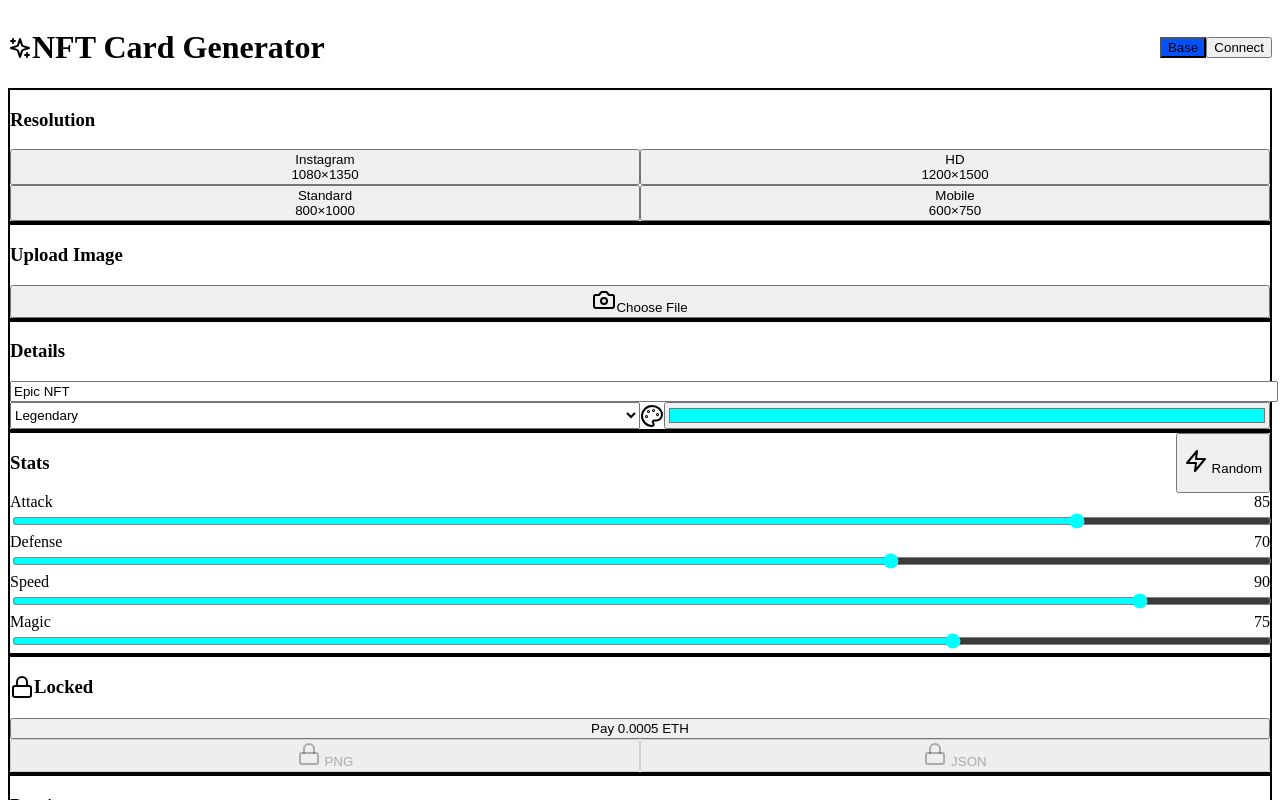
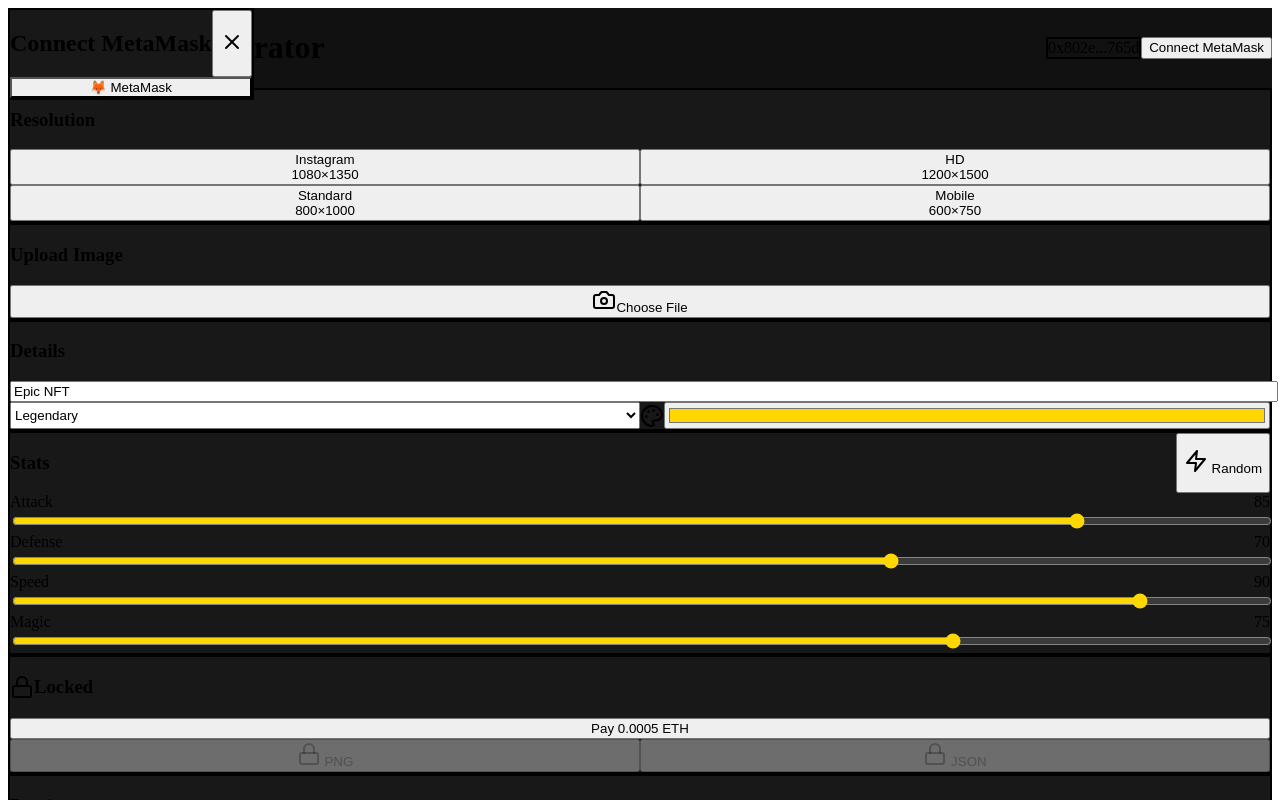
Before and after one commit to 00impera/nft-generator, a React (Vite) app: page / in a window 1280 px wide. Both pictures are taken after a click on the button "Pay 0.0005 ETH". Shown: the top 800 px of the page. Built offline with nearby package versions, Linux system fonts and the light colour scheme.

Commit message:
feat: gold/black theme and MetaMask-only connect

```diff
--- a/src/App.jsx
+++ b/src/App.jsx
@@ -1,11 +1,8 @@
 import React, { useState, useRef, useEffect } from 'react';
-import { Upload, Download, Sparkles, Zap, Camera, Palette, Wallet, X, Check, Network, Lock, Unlock, LayoutDashboard, CreditCard } from 'lucide-react';
+import { Download, Sparkles, Zap, Camera, Palette, Wallet, X, Check, Lock, Unlock } from 'lucide-react';
 
 const NETWORKS = {
-  eth: { name: 'Ethereum', chainId: '0x1', symbol: 'ETH', fee: '0.001', color: '#627EEA' },
-  bsc: { name: 'BSC', chainId: '0x38', symbol: 'BNB', fee: '0.003', color: '#F3BA2F' },
-  polygon: { name: 'Polygon', chainId: '0x89', symbol: 'MATIC', fee: '1.0', color: '#8247E5' },
-  base: { name: 'Base', chainId: '0x2105', symbol: 'ETH', fee: '0.0005', color: '#0052FF' }
+  base: { name: 'Base', chainId: '0x2105', symbol: 'ETH', fee: '0.0005', color: '#FFD700' }
 };
 const TREASURY = '0x802ef4dd42d736ef4eff0a32a6dcceae151b765d';
 
@@ -14,22 +11,18 @@
   const [name, setName] = useState('Epic NFT');
   const [rarity, setRarity] = useState('Legendary');
   const [stats, setStats] = useState({ attack: 85, defense: 70, speed: 90, magic: 75 });
-  const [chain, setChain] = useState('base');
-  const [color, setColor] = useState('#00ffff');
+  const [color, setColor] = useState('#FFD700');
   const [resolution, setResolution] = useState({ width: 1080, height: 1350 });
   const [wallet, setWallet] = useState(null);
   const [provider, setProvider] = useState(null);
   const [showWallet, setShowWallet] = useState(false);
-  const [showNetwork, setShowNetwork] = useState(false);
   const [txStatus, setTxStatus] = useState(null);
   const [isPaid, setIsPaid] = useState(false);
   const [txHash, setTxHash] = useState(null);
   const fileInputRef = useRef();
   const canvasRef = useRef();
 
-  useEffect(() => {
-    checkWallet();
-  }, []);
+  useEffect(() => { checkWallet(); }, []);
 
   const checkWallet = async () => {
     try {
@@ -41,52 +34,26 @@
           setProvider(p);
         }
       }
-    } catch (err) {
-      console.error(err);
-    }
+    } catch (err) { console.error(err); }
   };
 
   const connectWallet = async () => {
     try {
       const p = window.ethereum;
-      if (!p) {
-        alert('Please install MetaMask!');
-        return;
-      }
+      if (!p) { alert('Please install MetaMask!'); return; }
       const accounts = await p.request({ method: 'eth_requestAccounts' });
       setWallet(accounts[0]);
       setProvider(p);
       setShowWallet(false);
-    } catch (err) {
-      alert('Connection failed: ' + err.message);
-    }
-  };
-
-  const switchNetwork = async (net) => {
-    try {
-      await provider.request({
-        method: 'wallet_switchEthereumChain',
-        params: [{ chainId: NETWORKS[net].chainId }]
-      });
-      setChain(net);
-      setShowNetwork(false);
-    } catch (err) {
-      if (err.code === 4902) alert('Please add this network to your wallet');
-    }
+    } catch (err) { alert('Connection failed: ' + err.message); }
   };
 
   const mintWithPayment = async () => {
-    if (!wallet) {
-      setShowWallet(true);
-      return;
-    }
-    if (!media) {
-      alert('⚠️ Upload an image first!');
-      return;
-    }
+    if (!wallet) { setShowWallet(true); return; }
+    if (!media) { alert('⚠️ Upload an image first!'); return; }
     try {
       setTxStatus('pending');
-      const net = NETWORKS[chain];
+      const net = NETWORKS.base;
       const value = '0x' + BigInt(Math.floor(parseFloat(net.fee) * 1e18)).toString(16);
       const tx = await provider.request({
         method: 'eth_sendTransaction',
@@ -99,27 +66,18 @@
     } catch (err) {
       setTxStatus('failed');
       setTimeout(() => setTxStatus(null), 3000);
-      if (err.code === 4001) {
-        alert('❌ Transaction cancelled');
-      } else if (err.message?.includes('insufficient')) {
-        alert(`💰 Need ${NETWORKS[chain].fee} ${NETWORKS[chain].symbol}`);
-      } else {
-        alert('❌ Transaction failed: ' + err.message);
-      }
+      if (err.code === 4001) { alert('❌ Transaction cancelled'); }
+      else if (err.message?.includes('insufficient')) { alert(`💰 Need 0.0005 ETH`); }
+      else { alert('❌ Transaction failed: ' + err.message); }
     }
   };
 
   const handleMediaUpload = (e) => {
     const file = e.target.files?.[0];
     if (!file) return;
-    if (file.size > 10 * 1024 * 1024) {
-      alert('File too large! Max 10MB');
-      return;
-    }
+    if (file.size > 10 * 1024 * 1024) { alert('File too large! Max 10MB'); return; }
     const reader = new FileReader();
-    reader.onload = (ev) => {
-      setMedia(ev.target.result);
-    };
+    reader.onload = (ev) => { setMedia(ev.target.result); };
     reader.readAsDataURL(file);
   };
 
@@ -133,17 +91,13 @@
   };
 
   const downloadMetadata = () => {
-    if (!isPaid) {
-      alert('🔒 Pay to unlock downloads!');
-      return;
-    }
+    if (!isPaid) { alert('🔒 Pay to unlock downloads!'); return; }
     const metadata = {
       name,
-      description: `${rarity} NFT on ${NETWORKS[chain].name}`,
+      description: `${rarity} NFT on Base`,
       image: media || "ipfs://",
       attributes: [
         { trait_type: 'Rarity', value: rarity },
-        { trait_type: 'Chain', value: NETWORKS[chain].name },
         { trait_type: 'Attack', value: stats.attack },
         { trait_type: 'Defense', value: stats.defense },
         { trait_type: 'Speed', value: stats.speed },
@@ -161,22 +115,16 @@
   };
 
   const downloadCard = () => {
-    if (!isPaid) {
-      alert('🔒 Pay to unlock downloads!');
-      return;
-    }
+    if (!isPaid) { alert('🔒 Pay to unlock downloads!'); return; }
     const canvas = canvasRef.current;
     const ctx = canvas.getContext('2d');
     const { width, height } = resolution;
     canvas.width = width;
     canvas.height = height;
-    const gradient = ctx.createLinearGradient(0, 0, 0, height);
-    gradient.addColorStop(0, color);
-    gradient.addColorStop(1, '#1a1a2e');
-    ctx.fillStyle = gradient;
+    ctx.fillStyle = "#181818";
     ctx.fillRect(0, 0, width, height);
     ctx.strokeStyle = color;
-    ctx.lineWidth = width * 0.015;
+    ctx.lineWidth = width * 0.02;
     ctx.shadowBlur = 30;
     ctx.shadowColor = color;
     ctx.strokeRect(ctx.lineWidth/2, ctx.lineWidth/2, width - ctx.lineWidth, height - ctx.lineWidth);
@@ -200,18 +148,16 @@
         drawText();
       };
       img.src = media;
-    } else {
-      drawText();
-    }
+    } else { drawText(); }
     function drawText() {
-      ctx.fillStyle = '#ffffff';
+      ctx.fillStyle = color;
       ctx.shadowColor = color;
       ctx.shadowBlur = 10;
       ctx.font = `bold ${width * 0.06}px Arial`;
       ctx.textAlign = 'center';
       ctx.fillText(name, width / 2, height * 0.70);
       ctx.font = `${width * 0.04}px Arial`;
-      ctx.fillStyle = color;
+      ctx.fillStyle = "#fff";
       ctx.fillText(rarity, width / 2, height * 0.76);
       ctx.shadowBlur = 0;
       const statsY = height * 0.80;
@@ -220,7 +166,7 @@
       ctx.strokeStyle = color;
       ctx.lineWidth = 2;
       ctx.strokeRect(width * 0.08, statsY, width * 0.84, height * 0.10);
-      ctx.fillStyle = '#fff';
+      ctx.fillStyle = color;
       ctx.font = `bold ${width * 0.035}px Arial`;
       ctx.textAlign = 'left';
       ctx.fillText(`⚔️ ${stats.attack}`, width * 0.12, statsY + height * 0.035);
@@ -230,7 +176,7 @@
       ctx.font = `${width * 0.025}px Arial`;
       ctx.textAlign = 'center';
       ctx.fillStyle = color;
-      ctx.fillText(`${NETWORKS[chain].name} • ${resolution.width}×${resolution.height}`, width / 2, height * 0.95);
+      ctx.fillText(`Base • ${resolution.width}×${resolution.height}`, width / 2, height * 0.95);
       const link = document.createElement('a');
       link.download = `${name.replace(/\s+/g, '_')}_${resolution.width}x${resolution.height}.png`;
       link.href = canvas.toDataURL('image/png');
@@ -238,35 +184,50 @@
     }
   };
 
-  const net = NETWORKS[chain];
+  const net = NETWORKS.base;
 
   return (
-    <div className="min-h-screen bg-gradient-to-br from-gray-900 via-purple-900 to-gray-900 p-4">
-      <div className="max-w-6xl mx-auto">
+    <div className="min-h-screen bg-[#111] p-4">
+      {showWallet && (
+        <div className="fixed inset-0 bg-black/90 z-50 flex items-center justify-center p-4">
+          <div className="bg-[#181818] border-2 border-yellow-400 rounded-xl p-6 max-w-sm w-full">
+            <div className="flex justify-between mb-4">
+              <h2 className="text-yellow-400 font-bold">Connect MetaMask</h2>
+              <button onClick={() => setShowWallet(false)} className="text-gray-400">
+                <X className="w-5 h-5" />
+              </button>
+            </div>
+            <button onClick={connectWallet} className="w-full bg-gradient-to-r from-yellow-400 to-yellow-600 text-black font-bold py-3 rounded-lg">
+              🦊 MetaMask
+            </button>
+          </div>
+        </div>
+      )}
+      <div className="max-w-3xl mx-auto">
         <div className="flex justify-between items-center mb-6">
-          <h1 className="text-3xl font-bold text-white flex items-center gap-2">
-            <Sparkles className="w-8 h-8 text-cyan-400" />
+          <h1 className="text-3xl font-bold text-yellow-400 flex items-center gap-2">
+            <Sparkles className="w-8 h-8 text-yellow-400" />
             NFT Card Generator
           </h1>
           <div className="flex gap-2">
-            <button onClick={() => setShowNetwork(true)} className="px-4 py-2 rounded-lg text-white font-bold" style={{ background: net.color }}>
-              {net.name}
-            </button>
+            <div className="bg-black px-4 py-2 rounded-lg border-2 border-yellow-400">
+              <span className="text-yellow-400 text-sm">{TREASURY.slice(0,6)}...{TREASURY.slice(-4)}</span>
+            </div>
             {wallet ? (
-              <div className="bg-green-900 px-4 py-2 rounded-lg border-2 border-green-500">
-                <span className="text-white text-sm">{wallet.slice(0,6)}...{wallet.slice(-4)}</span>
+              <div className="bg-black px-4 py-2 rounded-lg border-2 border-green-500">
+                <span className="text-green-400 text-sm">{wallet.slice(0,6)}...{wallet.slice(-4)}</span>
               </div>
             ) : (
-              <button onClick={() => setShowWallet(true)} className="bg-cyan-500 px-4 py-2 rounded-lg text-white font-bold">
-                Connect
+              <button onClick={() => setShowWallet(true)} className="bg-yellow-400 px-4 py-2 rounded-lg text-black font-bold">
+                Connect MetaMask
               </button>
             )}
           </div>
         </div>
         <div className="grid lg:grid-cols-2 gap-6">
           <div className="space-y-4">
-            <div className="bg-gray-800 rounded-xl p-4 border-2 border-gray-700">
-              <h3 className="text-white font-bold mb-3">Resolution</h3>
+            <div className="bg-[#181818] rounded-xl p-4 border-2 border-yellow-400">
+              <h3 className="text-yellow-400 font-bold mb-3">Resolution</h3>
               <div className="grid grid-cols-2 gap-2">
                 {[
                   { w: 1080, h: 1350, label: 'Instagram' },
@@ -274,103 +235,103 @@
                   { w: 800, h: 1000, label: 'Standard' },
                   { w: 600, h: 750, label: 'Mobile' }
                 ].map(res => (
-                  <button key={res.w} onClick={() => setResolution({ width: res.w, height: res.h })} className={`py-2 rounded-lg font-bold ${resolution.width === res.w ? 'bg-cyan-500 text-white' : 'bg-gray-700 text-gray-300'}`}>
+                  <button key={res.w} onClick={() => setResolution({ width: res.w, height: res.h })} className={`py-2 rounded-lg font-bold ${resolution.width === res.w ? 'bg-yellow-400 text-black' : 'bg-black text-yellow-400'}`}>
                     {res.label}<br/><span className="text-xs">{res.w}×{res.h}</span>
                   </button>
                 ))}
               </div>
             </div>
-            <div className="bg-gray-800 rounded-xl p-4 border-2 border-gray-700">
-              <h3 className="text-white font-bold mb-3">Upload Image</h3>
+            <div className="bg-[#181818] rounded-xl p-4 border-2 border-yellow-400">
+              <h3 className="text-yellow-400 font-bold mb-3">Upload Image</h3>
               <input ref={fileInputRef} type="file" accept="image/*" onChange={handleMediaUpload} className="hidden" />
-              <button onClick={() => fileInputRef.current?.click()} className="w-full bg-cyan-500 text-white py-3 rounded-lg font-bold">
+              <button onClick={() => fileInputRef.current?.click()} className="w-full bg-yellow-400 text-black py-3 rounded-lg font-bold">
                 <Camera className="w-5 h-5 inline mr-2" />
                 Choose File
               </button>
               {media && (
-                <div className="mt-2 p-2 bg-green-900 border border-green-500 rounded text-green-400 text-sm">
+                <div className="mt-2 p-2 bg-black border border-green-500 rounded text-green-400 text-sm">
                   <Check className="w-4 h-4 inline mr-1" />
                   Image uploaded!
                 </div>
               )}
             </div>
-            <div className="bg-gray-800 rounded-xl p-4 border-2 border-gray-700">
-              <h3 className="text-white font-bold mb-3">Details</h3>
-              <input type="text" value={name} onChange={(e) => setName(e.target.value)} className="w-full bg-gray-700 text-white px-3 py-2 rounded-lg mb-3" placeholder="NFT Name" />
+            <div className="bg-[#181818] rounded-xl p-4 border-2 border-yellow-400">
+              <h3 className="text-yellow-400 font-bold mb-3">Details</h3>
+              <input type="text" value={name} onChange={(e) => setName(e.target.value)} className="w-full bg-black text-yellow-400 px-3 py-2 rounded-lg mb-3" placeholder="NFT Name" />
               <div className="grid grid-cols-2 gap-3">
-                <select value={rarity} onChange={(e) => setRarity(e.target.value)} className="bg-gray-700 text-white px-3 py-2 rounded-lg">
+                <select value={rarity} onChange={(e) => setRarity(e.target.value)} className="bg-black text-yellow-400 px-3 py-2 rounded-lg">
                   <option>Common</option>
                   <option>Rare</option>
                   <option>Epic</option>
                   <option>Legendary</option>
                   <option>Mythic</option>
                 </select>
-                <div className="flex items-center gap-2 bg-gray-700 px-3 rounded-lg">
-                  <Palette className="w-4 h-4 text-gray-400" />
+                <div className="flex items-center gap-2 bg-black px-3 rounded-lg">
+                  <Palette className="w-4 h-4 text-yellow-400" />
                   <input type="color" value={color} onChange={(e) => setColor(e.target.value)} className="flex-1" />
                 </div>
               </div>
             </div>
-            <div className="bg-gray-800 rounded-xl p-4 border-2 border-gray-700">
+            <div className="bg-[#181818] rounded-xl p-4 border-2 border-yellow-400">
               <div className="flex justify-between mb-3">
-                <h3 className="text-white font-bold">Stats</h3>
-                <button onClick={randomizeStats} className="text-cyan-400 text-sm">
+                <h3 className="text-yellow-400 font-bold">Stats</h3>
+                <button onClick={randomizeStats} className="text-yellow-400 text-sm">
                   <Zap className="w-4 h-4 inline" /> Random
                 </button>
               </div>
               {Object.entries(stats).map(([key, value]) => (
                 <div key={key} className="mb-2">
                   <div className="flex justify-between text-sm mb-1">
-                    <span className="text-gray-300 capitalize">{key}</span>
-                    <span className="text-white font-bold">{value}</span>
+                    <span className="text-yellow-400 capitalize">{key}</span>
+                    <span className="text-yellow-400 font-bold">{value}</span>
                   </div>
                   <input type="range" min="0" max="100" value={value} onChange={(e) => setStats({ ...stats, [key]: parseInt(e.target.value) })} className="w-full" style={{ accentColor: color }} />
                 </div>
               ))}
             </div>
-            <div className="bg-gray-800 rounded-xl p-4 border-2 border-gray-700">
-              <h3 className="text-white font-bold mb-3 flex items-center gap-2">
+            <div className="bg-[#181818] rounded-xl p-4 border-2 border-yellow-400">
+              <h3 className="text-yellow-400 font-bold mb-3 flex items-center gap-2">
                 {isPaid ? <Unlock className="w-5 h-5 text-green-400" /> : <Lock className="w-5 h-5 text-red-400" />}
                 {isPaid ? 'Unlocked' : 'Locked'}
               </h3>
               {txStatus === 'success' && (
-                <div className="mb-3 p-2 bg-green-900 border border-green-500 rounded text-green-400 text-sm break-all">
+                <div className="mb-3 p-2 bg-black border border-green-500 rounded text-green-400 text-sm break-all">
                   <Check className="w-4 h-4 inline" /> {txHash?.slice(0,20)}...
                 </div>
               )}
               {!isPaid && (
-                <button onClick={mintWithPayment} disabled={txStatus === 'pending'} className={`w-full py-3 rounded-lg font-bold mb-3 ${txStatus === 'pending' ? 'bg-gray-600' : 'bg-green-500'} text-white`}>
-                  {txStatus === 'pending' ? 'Processing...' : `Pay ${net.fee} ${net.symbol}`}
+                <button onClick={mintWithPayment} disabled={txStatus === 'pending'} className={`w-full py-3 rounded-lg font-bold mb-3 ${txStatus === 'pending' ? 'bg-gray-600' : 'bg-yellow-400'} text-black`}>
+                  {txStatus === 'pending' ? 'Processing...' : `Pay 0.0005 ETH`}
                 </button>
               )}
               <div className="grid grid-cols-2 gap-2">
-                <button onClick={downloadCard} disabled={!isPaid} className={`py-3 rounded-lg font-bold ${isPaid ? 'bg-blue-500' : 'bg-gray-600'} text-white`}>
+                <button onClick={downloadCard} disabled={!isPaid} className={`py-3 rounded-lg font-bold ${isPaid ? 'bg-yellow-400 text-black' : 'bg-gray-600 text-yellow-400'}`}>
                   {isPaid ? <Download className="w-4 h-4 inline" /> : <Lock className="w-4 h-4 inline" />} PNG
                 </button>
-                <button onClick={downloadMetadata} disabled={!isPaid} className={`py-3 rounded-lg font-bold ${isPaid ? 'bg-purple-500' : 'bg-gray-600'} text-white`}>
+                <button onClick={downloadMetadata} disabled={!isPaid} className={`py-3 rounded-lg font-bold ${isPaid ? 'bg-yellow-400 text-black' : 'bg-gray-600 text-yellow-400'}`}>
                   {isPaid ? <Download className="w-4 h-4 inline" /> : <Lock className="w-4 h-4 inline" />} JSON
                 </button>
               </div>
             </div>
           </div>
-          <div className="bg-gray-800 rounded-xl p-4 border-2 border-gray-700">
-            <h3 className="text-white font-bold mb-4">Preview</h3>
+          <div className="bg-[#181818] rounded-xl p-4 border-2 border-yellow-400">
+            <h3 className="text-yellow-400 font-bold mb-4">Preview</h3>
             <div className="rounded-xl overflow-hidden" style={{ border: `3px solid ${color}`, boxShadow: `0 0 30px ${color}60` }}>
-              <div className="aspect-[4/5] bg-gray-900 flex items-center justify-center">
+              <div className="aspect-[4/5] bg-black flex items-center justify-center">
                 {media ? (
                   <img src={media} alt="NFT" className="w-full h-full object-cover" />
                 ) : (
-                  <Camera className="w-16 h-16 text-gray-600" />
+                  <Camera className="w-16 h-16 text-yellow-400" />
                 )}
               </div>
               <div className="p-4 bg-gradient-to-t from-black to-transparent">
-                <h2 className="text-white text-xl font-bold">{name}</h2>
-                <p className="text-sm mb-2" style={{ color }}>{rarity} • {net.name}</p>
+                <h2 className="text-yellow-400 text-xl font-bold">{name}</h2>
+                <p className="text-sm mb-2" style={{ color }}>{rarity} • Base</p>
                 <div className="grid grid-cols-2 gap-2 text-sm">
-                  <div className="bg-black/40 rounded px-2 py-1">⚔️ {stats.attack}</div>
-                  <div className="bg-black/40 rounded px-2 py-1">🛡️ {stats.defense}</div>
-                  <div className="bg-black/40 rounded px-2 py-1">⚡ {stats.speed}</div>
-                  <div className="bg-black/40 rounded px-2 py-1">✨ {stats.magic}</div>
+                  <div className="bg-black/40 rounded px-2 py-1 text-yellow-400">⚔️ {stats.attack}</div>
+                  <div className="bg-black/40 rounded px-2 py-1 text-yellow-400">🛡️ {stats.defense}</div>
+                  <div className="bg-black/40 rounded px-2 py-1 text-yellow-400">⚡ {stats.speed}</div>
+                  <div className="bg-black/40 rounded px-2 py-1 text-yellow-400">✨ {stats.magic}</div>
                 </div>
               </div>
             </div>
```
